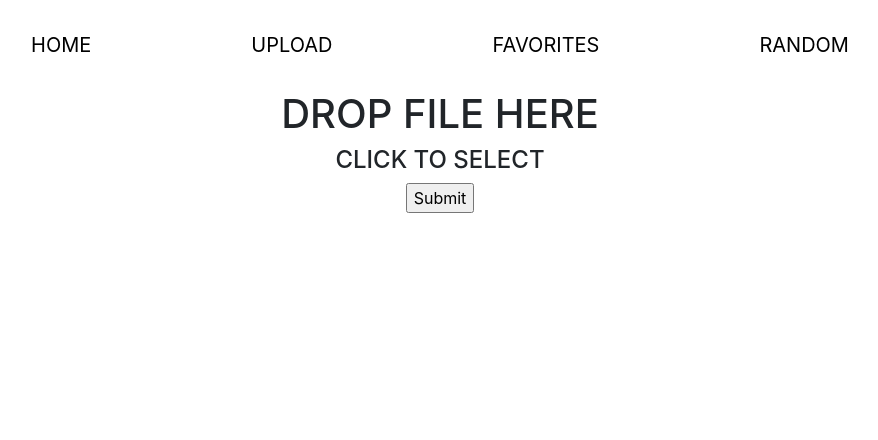
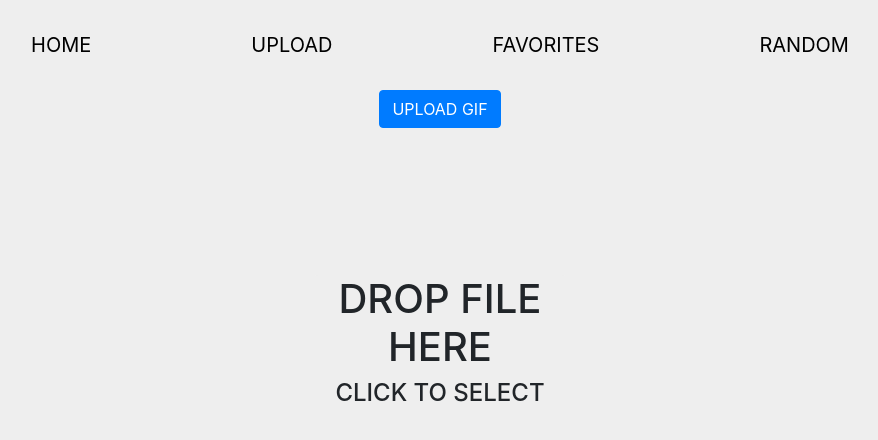
Before and after one commit to jedpeek/giphy-react, a React (Create React App) app: page /upload in a window 1280 px wide. Shown: the top 440 px of the page, without its empty margins (200-1078 px from the left). Built offline with nearby package versions, Linux system fonts and the light colour scheme.

Commit message:
added styling to dropzone component

```diff
--- a/src/App.css
+++ b/src/App.css
@@ -1,13 +1,20 @@
-.App {
+a{
+  text-decoration: none;
+  color: black;
+}
+
+body{
+    background: #eee;
     text-align: center;
 }
+
 
 /*****  GIFCARD STYLES *****/
 .gif-img {
   border-radius: 2px;
-  max-width: 375px;
+  max-width: 400px;
   max-height: 220px;
-  min-width: 375px;
+  min-width: 400px;
   min-height: 220px;
   overflow: hidden;
   margin: 10px ;
@@ -49,3 +56,34 @@
   -ms-transition: color .3s ease-in-out;
   transition: color .3s ease-in-out;
 }
+
+/***** UPLOAD STYLES *****/
+.drop-div {
+  position: absolute;
+  margin: auto;
+  top: 0;
+  right: 0;
+  bottom: 0;
+  left: 0;
+  width: 250px;
+  height: 250px;
+  background-color: #eee;
+  border-radius: 3px;
+}
+
+.drop-div:hover {
+  background-color: #ccc;
+}
+
+.dropped-img {
+  position: absolute;
+  margin: auto;
+  top: 0;
+  right: 0;
+  bottom: 0;
+  left: 0;
+  max-width: 250px;
+  max-height: 250px;
+  min-width: 250px;
+  min-height: 250px;
+}
--- a/src/Components/Dropzone.js
+++ b/src/Components/Dropzone.js
@@ -1,5 +1,6 @@
 import React from 'react'
 import Dropzone from 'react-dropzone'
+import { Button } from 'reactstrap'
 import axios from 'axios'
 const maxSize = 100000000 // 100MB
 const api_key = process.env.GIPHY_KEY || 'XeV04VURnwNCs7nYczgfCQ3bl7udAXiX'
@@ -78,7 +79,7 @@ class MyDropzone extends React.Component {
     const { imgSrc, uploaded } = this.state
 
     return (
-      <section>
+      <section >
         <Dropzone
           onDrop={this.onDrop}
           onFileDialogCancel={this.onCancel}
@@ -92,12 +93,12 @@ class MyDropzone extends React.Component {
               <div className='drop-div'>
                 <h1>DROP FILE HERE</h1>
                 <h4>CLICK TO SELECT</h4>
-                {imgSrc ? <div className="dropped-img"><img src={imgSrc} alt="Selected"/></div>: null}
+                {imgSrc ? <div ><img src={imgSrc} className="dropped-img" alt="Selected"/></div>: null}
               </div>
             </div>
           )}
         </Dropzone>
-        <input type="submit" onClick={this.handleSubmit}/>
+        <Button type="submit" onClick={this.handleSubmit} color="primary"> UPLOAD GIF</Button>
         {uploaded ? <h1>Success!!! Do you want to add another?</h1> : null}
       </section>
     );
```
Lines whose indentation alone changed are shown as unchanged.
